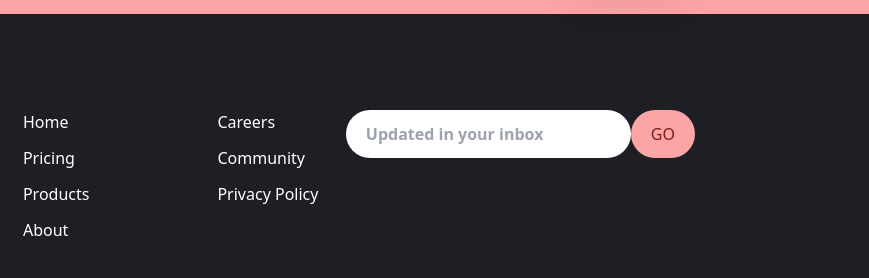
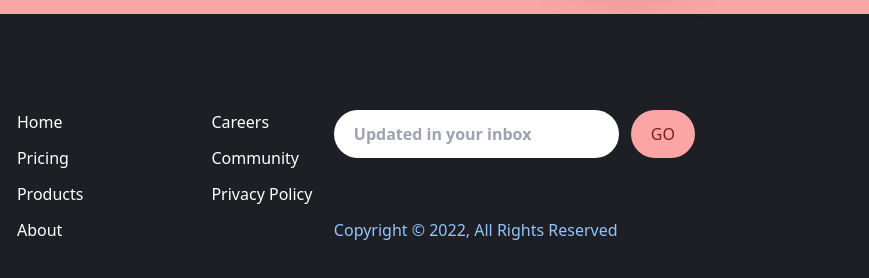
Before and after one commit to Sweetpotatoisbitter/Tailwind-Css-landing-page, a website: page index.html in a window 1280 px wide. Shown: the part 1854-2132 px from the top of the page, 411-1280 px from the left. Drawn offline with Linux system fonts and the light colour scheme.

Commit message:
final update on footer
changed the button spacing
changed the orientation of copycat

```diff
--- a/index.html
+++ b/index.html
@@ -203,7 +203,7 @@
             <!-- button -->
             <div>
                 <a href="#"
-                    class="p-3 px-6 pt-2 text-red-950 bg-white rounded-full shadow-2xl baseline hover:bg-red-950 hover:text-white hover:font-medium">Get
+                    class="p-3 px-6 pt-2 text-red-950 bg-white rounded-full shadow-2xl baseline hover:bg-red-900 hover:text-white hover:font-medium">Get
                     Started</a>
             </div>
         </div>
@@ -212,7 +212,7 @@
     <!-- footer -->
     <footer id="footer" class="bg-veryDarkBlue">
         <!-- flex-container -->
-        <div class="container flex flex-col justify-between mx-auto px-6 py-24 space-y-8   md:flex-row md:space-y-0">
+        <div class="container flex flex-col-reverse justify-between mx-auto px-6 py-24 space-y-8   md:flex-row md:space-y-0">
             <!-- Logo n social links msg -->
             <div
                 class="flex-col-reverse items-center justify-between space-y-12 md:flex-col md:space-y-0 md:items-start">
@@ -252,9 +252,9 @@
                 </div>
             </div>
             <!-- Input container -->
-            <div class="flex  justify-between">
+            <div class="flex flex-col justify-between">
                 <form action="#">
-                    <div class="flex space-3">
+                    <div class="flex space-x-3">
                         <input type="text" class="flex-1 px-5 text-red-950 font-semibold rounded-full focus:outline-red-300"
                             placeholder="Updated in your inbox ">
                         <button class="px-5 py-3 rounded-3xl text-red-900 bg-red-300" focus:outline-red-990>GO
@@ -264,10 +264,14 @@
                     </div>
 
                 </form>
+                <div class= "hidden text-blue-300 md:block">
+                    Copyright &copy; 2022, All Rights Reserved
+                  </div>
 
             </div>
         </div>
     </footer>
+    <script src="script.js"></script>
 </body>
 
 </html>
```
Also changed, not shown: css/main.css.
